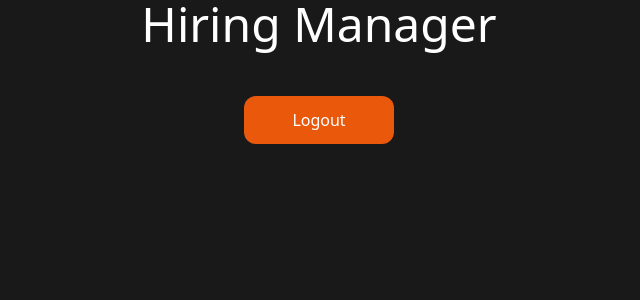
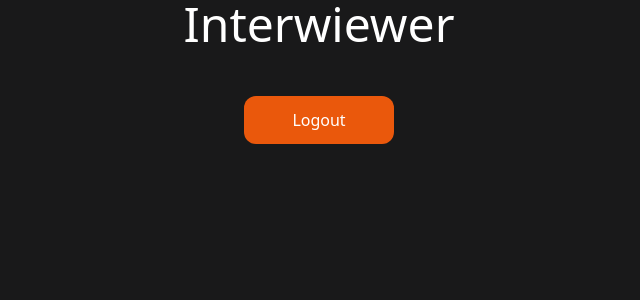
Before and after one commit to Rasindu99/MergX-Application-Tracking-System, a React (Create React App) app in the folder client/: page /interviewerdash in a window 1280 px wide. Shown: the top 300 px of the page, without its empty margins (321-961 px from the left). Built offline with nearby package versions, Linux system fonts and the light colour scheme.

Commit message:
Update Interviewerdash.js

```diff
--- a/client/src/Pages/interviewer/Interviewerdash.js
+++ b/client/src/Pages/interviewer/Interviewerdash.js
@@ -4,7 +4,7 @@
 export default function Interviewerdash() {
   return (
     <div>
-      <h1 className='text-5xl'>Hiring Manager</h1>
+      <h1 className='text-5xl'>Interwiewer</h1>
       <div className='pt-12'>
         <Logout/>
       </div>
```
